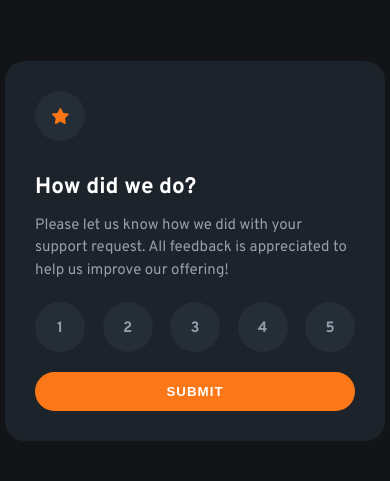
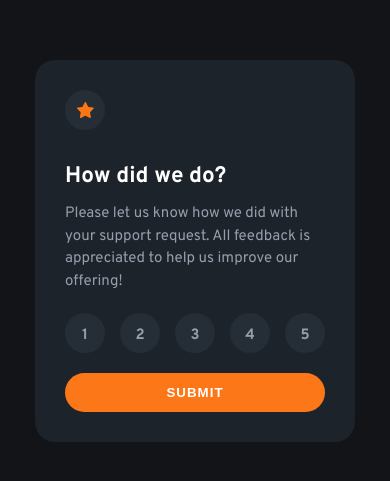
Before and after one commit to madeleinewoodbury/rating-component, a React (Create React App) app: page / in a window 390 px wide. Shown: the part 171-652 px from the top of the page. Built offline with nearby package versions, Linux system fonts and the light colour scheme.

Commit message:
media query

```diff
--- a/src/index.css
+++ b/src/index.css
@@ -31,14 +31,14 @@ body {
 }
 
 .layout {
-  width: 380px;
+  width: 420px;
   background-color: rgba(37, 45, 55, 0.6);
   border-radius: 20px;
 }
 
 .rating,
 .feedback {
-  padding: 30px;
+  padding: 40px;
   display: flex;
   flex-direction: column;
 }
@@ -141,7 +141,18 @@ p {
   color: var(--primary);
 }
 
-/*
-Mobile: 375px
-Desktop: 1440px
-*/
+@media screen and (max-width: 500px) {
+  .layout {
+    width: 320px;
+  }
+
+  .rating,
+  .feedback {
+    padding: 30px;
+  }
+
+  .circle {
+    width: 40px;
+    height: 40px;
+  }
+}
```
